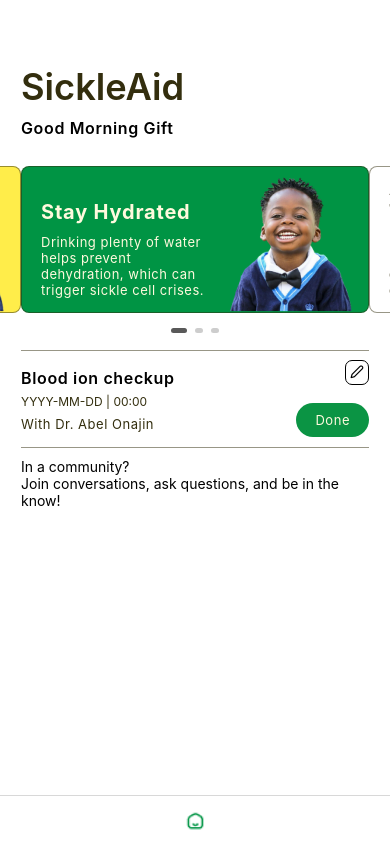
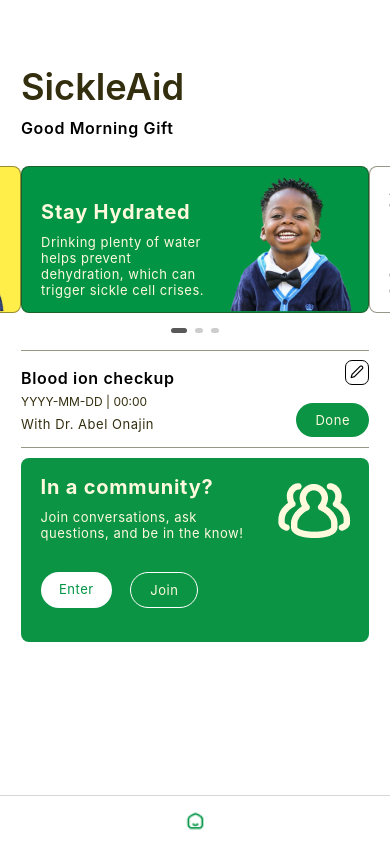
Before and after one commit to ogbechie04/sickle-aid, a React Native app: screen /Home in a window 390 px wide. Built offline with nearby package versions, Linux system fonts and the light colour scheme.

Commit message:
created community section component

```diff
--- a/package.json
+++ b/package.json
@@ -19,7 +19,10 @@
     "react-native-gesture-handler": "^2.18.1",
     "react-native-reanimated": "^3.15.1",
     "react-native-safe-area-context": "4.10.5",
-    "react-native-screens": "3.31.1"
+    "react-native-screens": "3.31.1",
+    "react-native-web": "~0.19.10",
+    "react-dom": "18.2.0",
+    "@expo/metro-runtime": "~3.2.3"
   },
   "devDependencies": {
     "@babel/core": "^7.20.0",
--- /dev/null
+++ b/src/components/CommunitySection.jsx
@@ -0,0 +1,116 @@
+import React from 'react';
+import { StyleSheet, View, Text, Image } from 'react-native';
+import ButtonComp from './Button';
+import commImage from '../../assets/comm.png';
+
+function CommunitySection() {
+  const {
+    communityContainer,
+    commImageTextContainer,
+    communityTextContainer,
+    baseText,
+    communityHeader,
+    communityText,
+    communityImage,
+    communityButtonContainer,
+    enterButton,
+    enterButtonText,
+    buttonTextStyle,
+    buttonSpacing,
+    joinButton,
+    yellowButtonText,
+  } = styles;
+  return (
+    <View style={communityContainer}>
+      {/* ----- community text ----- */}
+      <View style={commImageTextContainer}>
+        <View style={communityTextContainer}>
+          <Text style={[baseText, communityHeader]}>In a community?</Text>
+          <Text style={[baseText, communityText]}>
+            Join conversations, ask questions, and be in the know!
+          </Text>
+        </View>
+        <Image style={communityImage} source={commImage} />
+      </View>
+      {/* ----- community buttons ----- */}
+      <View style={communityButtonContainer}>
+        <ButtonComp
+          buttonSpacing={[enterButton]}
+          buttonText={'Enter'}
+          buttonTextStyle={[baseText, buttonTextStyle, enterButtonText]}
+        />
+        <ButtonComp
+          buttonSpacing={[buttonSpacing, joinButton]}
+          buttonText={'Join'}
+          buttonTextStyle={[baseText, buttonTextStyle, yellowButtonText]}
+        />
+      </View>
+    </View>
+  );
+}
+
+const styles = StyleSheet.create({
+  //* ----- community section ----- */
+  communityContainer: {
+    width: '100%',
+    backgroundColor: '#0B9444',
+    borderRadius: 8,
+    paddingTop: 5.86,
+    paddingBottom: 33.95,
+    paddingLeft: 19.5,
+    paddingRight: 11.36,
+  },
+  commImageTextContainer: {
+    flexDirection: 'row',
+    alignItems: 'center',
+    justifyContent: 'space-between',
+    gap: 16.5,
+  },
+  communityTextContainer: {
+    gap: 10.5,
+    maxWidth: 208,
+  },
+  communityHeader: {
+    color: '#FFFADE',
+    fontSize: 20,
+    fontWeight: 700,
+    letterSpacing: 0.8,
+  },
+  communityText: {
+    color: '#FFFADE',
+    fontSize: 13,
+    letterSpacing: 0.52,
+  },
+  communityButtonContainer: {
+    flexDirection: 'row',
+    gap: 18,
+    paddingTop: 20.05,
+  },
+  joinButton: {
+    borderColor: '#FFFFFF',
+    borderWidth: 1,
+  },
+  enterButton: {
+    backgroundColor: '#FFFFFF',
+    paddingVertical: 5,
+    paddingHorizontal: 18.5,
+  },
+  enterButtonText: {
+    color: '#009444',
+  },
+  yellowButtonText: {
+    color: '#FFFADE',
+  },
+  buttonTextStyle: {
+    fontSize: 13,
+    lineHeight: 24,
+    letterSpacing: 0.52,
+    textAlign: 'center',
+  },
+  buttonSpacing: {
+    paddingHorizontal: 19,
+    paddingVertical: 5,
+    backgroundColor: '#0B9444',
+  },
+});
+export default CommunitySection;
--- a/src/screens/MainScreen.jsx
+++ b/src/screens/MainScreen.jsx
@@ -1,9 +1,15 @@
 import React from 'react';
-import { SafeAreaView, Text, View, StyleSheet, TouchableOpacity, Image } from 'react-native';
+import {
+  SafeAreaView,
+  Text,
+  View,
+  StyleSheet,
+  TouchableOpacity,
+} from 'react-native';
 import HeaderCardCarousel from '../components/HeaderCardCarousel';
 import { Feather } from '@expo/vector-icons';
 import ButtonComp from '../components/Button';
-import commImage from '../../assets/comm.png'
+import CommunitySection from '../components/CommunitySection';
 
 /**
  *
@@ -27,11 +33,22 @@ function MainScreen() {
     iconContainer,
     buttonTextStyle,
     buttonSpacing,
-    checkupDoneContainer
+    checkupDoneContainer,
+    communityHeader,
+    communityText,
+    communityTextContainer,
+    communityContainer,
+    commImageTextContainer,
+    communityImage,
+    joinButton,
+    enterButton,
+    enterButtonText,
+    yellowButtonText,
+    communityButtonContainer
   } = styles;
   return (
     <SafeAreaView style={wrapper}>
-        {/* ----- main container ----- */}
+      {/* ----- main container ----- */}
       <View style={container}>
         {/* ----- header content ----- */}
         <View style={headerContainer}>
@@ -44,7 +61,7 @@ function MainScreen() {
         <View style={divider}></View>
         {/* ----- checkout section ----- */}
         <View style={checkupContainer}>
-            {/* ----- checkout information ----- */}
+          {/* ----- checkout information ----- */}
           <View>
             <Text style={[baseText, bodyText]}>Blood ion checkup</Text>
             <Text style={[baseText, checkupDateTime]}>YYYY-MM-DD | 00:00</Text>
@@ -55,21 +72,15 @@ function MainScreen() {
             <TouchableOpacity style={iconContainer}>
               <Feather name="edit-2" size={14} color="black" />
             </TouchableOpacity>
-            <ButtonComp buttonSpacing={buttonSpacing} buttonTextStyle={[baseText, buttonTextStyle]} buttonText={'Done'} />
+            <ButtonComp
+              buttonSpacing={buttonSpacing}
+              buttonTextStyle={[baseText, buttonTextStyle, yellowButtonText]}
+              buttonText={'Done'}
+            />
           </View>
         </View>
         <View style={divider}></View>
-        {/* ----- community section ----- */}
-        <View>
-            <View>
-                <View>
-                    <Text>In a community?</Text>
-                    <Text>Join conversations, ask questions, and be in the know!</Text>
-                </View>
-                <Image src={commImage} />
-            </View>
-            <View></View>
-        </View>
+        <CommunitySection />
       </View>
     </SafeAreaView>
   );
@@ -117,12 +128,13 @@ const styles = StyleSheet.create({
     backgroundColor: '#332e0e80',
     marginVertical: 10,
   },
+  //* ----- checkout section ----- */
   checkupContainer: {
     flexDirection: 'row',
     justifyContent: 'space-between',
     width: '100%',
     // borderWidth: 5,
-    alignItems: 'center'
+    alignItems: 'center',
   },
   checkupDateTime: {
     fontSize: 12,
@@ -137,7 +149,7 @@ const styles = StyleSheet.create({
   },
   checkupDoneContainer: {
     justifyContent: 'space-between',
-    gap: 18
+    gap: 18,
   },
   iconContainer: {
     borderWidth: 1,
@@ -145,20 +157,22 @@ const styles = StyleSheet.create({
     alignItems: 'center',
     justifyContent: 'center',
     padding: 4,
-    alignSelf: 'flex-end'
+    alignSelf: 'flex-end',
+  },
+  yellowButtonText: {
+    color: '#FFFADE',
   },
   buttonTextStyle: {
-    color: '#FFFADE',
     fontSize: 13,
     lineHeight: 24,
     letterSpacing: 0.52,
-    textAlign: 'center'
+    textAlign: 'center',
   },
   buttonSpacing: {
     paddingHorizontal: 19,
     paddingVertical: 5,
     backgroundColor: '#0B9444',
-  }
+  },
 });
 
 export default MainScreen;
```
Also changed, not shown: src/components/HelpButton.jsx (added, +9 -0 lines), assets/icons/help-icon.png (added), 1 other file (tests, documents, lock files or other folders).
